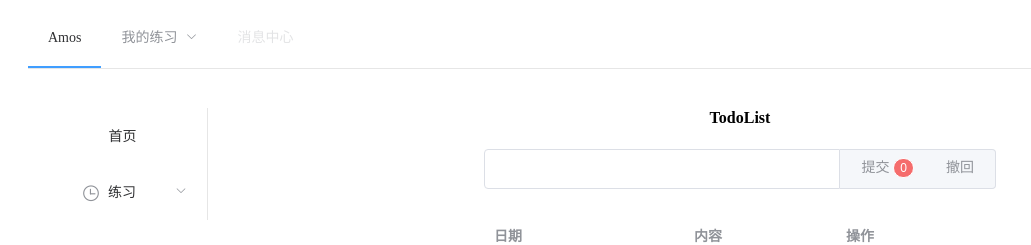
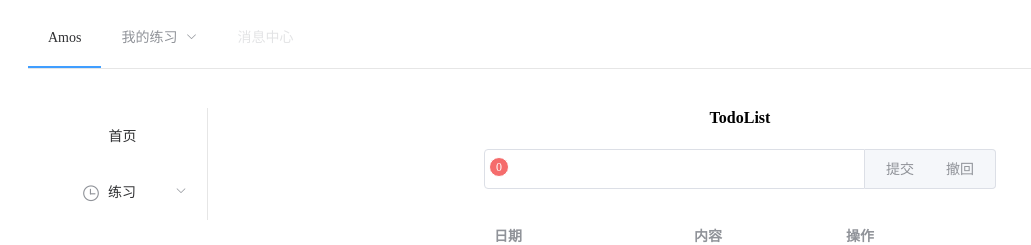
Before and after one commit to AmosHuKe/Vue-Test, a Vue app: page /todolist in a window 1280 px wide. Shown: the top 245 px of the page, without its empty margins (0-1031 px from the left). Built offline with nearby package versions, Linux system fonts and the light colour scheme.

Commit message:
TodoList

```diff
--- a/src/components/Pages/TodoList/TodoList.vue
+++ b/src/components/Pages/TodoList/TodoList.vue
@@ -2,9 +2,10 @@
     <div id="TodoList">
         <!-- 输入框 -->
         <el-input type="text" v-model="inputText">
+            <el-badge slot="prefix" class="mark" :value="dataList.length" />
             <el-tooltip class="item" slot="append" effect="dark" content="提交你的内容生成 TodoList" placement="top-end">
                 <el-button type="primary" @click="buttonSubmit()">
-                    提交 <el-badge class="mark" :value="dataList.length" />
+                    提交
                 </el-button>
             </el-tooltip>
             <el-tooltip class="item" slot="append" effect="dark" content="撤回最近一次删除的内容" placement="top-end">
@@ -42,10 +43,21 @@
                     <el-button
                         size="mini"
                         @click="handleEdit(dataList.$index, dataList.row)">编辑</el-button>
-                    <el-button
-                        size="mini"
-                        type="danger"
-                        @click="handleDelete(dataList.$index, dataList.row)">删除</el-button>
+                    <!-- 确定是否删除 -->
+                    <el-popover
+                        placement="top"
+                        width="auto"
+                        v-model="dataList.showDel">
+                        <p>确定删除吗？</p>
+                        <div style="text-align: right; margin: 0">
+                            <el-button
+                                type="danger"
+                                size="mini"
+                                @click="handleDelete(dataList.$index, dataList.row),dataList.showDel=flase"
+                                >确定</el-button>
+                        </div>
+                        <el-button class="delSty" type="danger" size="mini" slot="reference">删除</el-button>
+                    </el-popover>
                 </template>
             </el-table-column>
 
@@ -64,6 +76,7 @@ export default {
             dataList:[], //List todoText  todoTime
             oldList:{}, //需要撤回的List
             oldListIndex: '', //需要撤回的List坐标
+
         }
     },
     methods: {
@@ -79,7 +92,8 @@ export default {
             //加入数据
             _this.dataList.push({
                 todoText: _this.inputText,
-                todoTime: dateTime
+                todoTime: dateTime,
+                showDel: false, //确定删除是否显示
             })
 
             _this.inputText = "" //清空
@@ -131,4 +145,11 @@ export default {
         width: 100%;
         margin-top: 24px;
     }
+    .delSty{
+        margin-left: 4px;
+    }
+    .mark{
+        line-height: 40px;
+        margin-top: 4px;
+    }
 </style>
```
